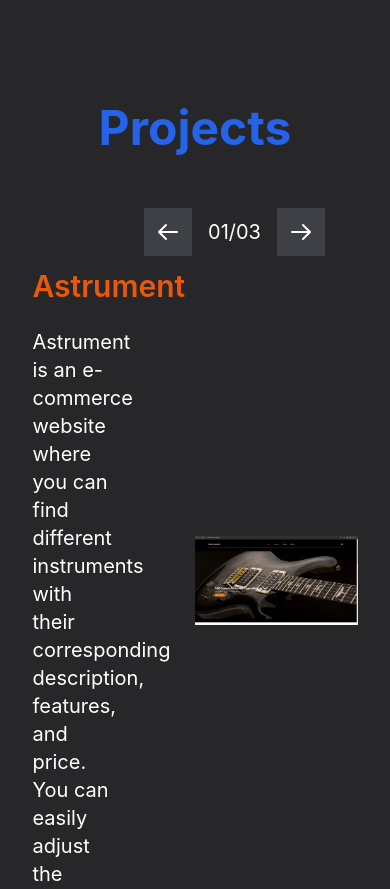
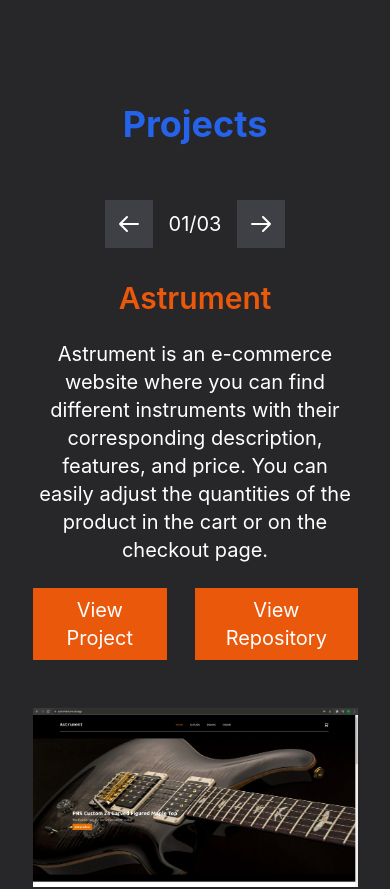
Before and after one commit to Camsz27/portfolio, a Next.js app: page / in a window 390 px wide. Shown: the part 2176-3065 px from the top of the page. Built offline with nearby package versions, Linux system fonts and the light colour scheme.

Commit message:
make project section responsive

```diff
--- a/components/ProjectItem.jsx
+++ b/components/ProjectItem.jsx
@@ -10,18 +10,18 @@ const ProjectItem = ({ projectNumber }) => {
   }, [projectNumber]);
 
   return (
-    <div className='flex w-5/6 mx-auto items-center mt-3'>
-      <div className='w-1/2 flex flex-col gap-y-6 justify-center'>
+    <div className='flex flex-col md:flex-row w-5/6 mx-auto items-center mt-8 md:mt-3'>
+      <div className='md:w-1/2 flex flex-col gap-y-6 justify-center text-center md:text-left'>
         <h1 lang='en' className='text-orange-600 font-semibold text-3xl'>
           {project.nameEng}
         </h1>
         <h1 lang='es' className='text-orange-600 font-semibold text-3xl'>
           {project.nameEsp}
         </h1>
-        <p lang='en' className='text-white text-xl mr-20'>
+        <p lang='en' className='text-white text-xl md:mr-20'>
           {project.descriptionEng}
         </p>
-        <p lang='es' className='text-white text-xl mr-20'>
+        <p lang='es' className='text-white text-xl md:mr-20'>
           {project.descriptionEsp}
         </p>
         <span className='flex gap-x-7'>
@@ -63,7 +63,7 @@ const ProjectItem = ({ projectNumber }) => {
           </a>
         </span>
       </div>
-      <div className='w-1/2 relative top-12' style={{ height: 500 }}>
+      <div className='md:w-1/2 relative top-12' style={{ height: 500 }}>
         <Image
           src={project.image}
           alt={project.nameEng}
--- a/components/Projects.jsx
+++ b/components/Projects.jsx
@@ -24,13 +24,19 @@ const Projects = () => {
 
   return (
     <div className='mt-6 pt-20' id='projects'>
-      <h1 lang='en' className='text-5xl font-bold text-blue-600 text-center'>
+      <h1
+        lang='en'
+        className='text-4xl md:text-5xl font-bold text-blue-600 text-center'
+      >
         Projects
       </h1>
-      <h1 lang='es' className='text-5xl font-bold text-blue-600 text-center'>
+      <h1
+        lang='es'
+        className='text-4xl md:text-5xl font-bold text-blue-600 text-center'
+      >
         Proyectos
       </h1>
-      <span className='flex items-center gap-x-4 ml-36 mt-14'>
+      <span className='flex items-center gap-x-4 mx-auto justify-center md:justify-start mt-14 w-5/6'>
         <button
           type='button'
           onClick={leftArrowHandler}
```
